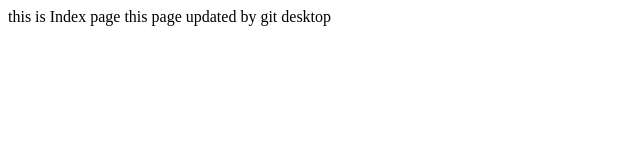
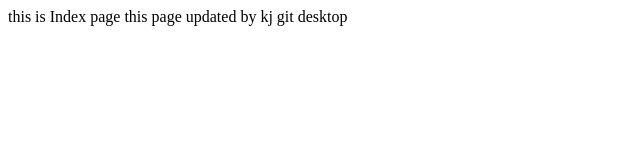
Before and after one commit to sainikrishna/mytestgitrepository, a plain HTML site: page index.html in a window 1280 px wide. Shown: the full height of the page, 0-640 px from the left. Drawn offline with Linux system fonts and the light colour scheme.

Commit message:
test for new branch

```diff
--- a/index.html
+++ b/index.html
@@ -1 +1 @@
-<div>this is Index page this page updated by git desktop</div>
+<div>this is Index page this page updated by kj git desktop</div>
```
